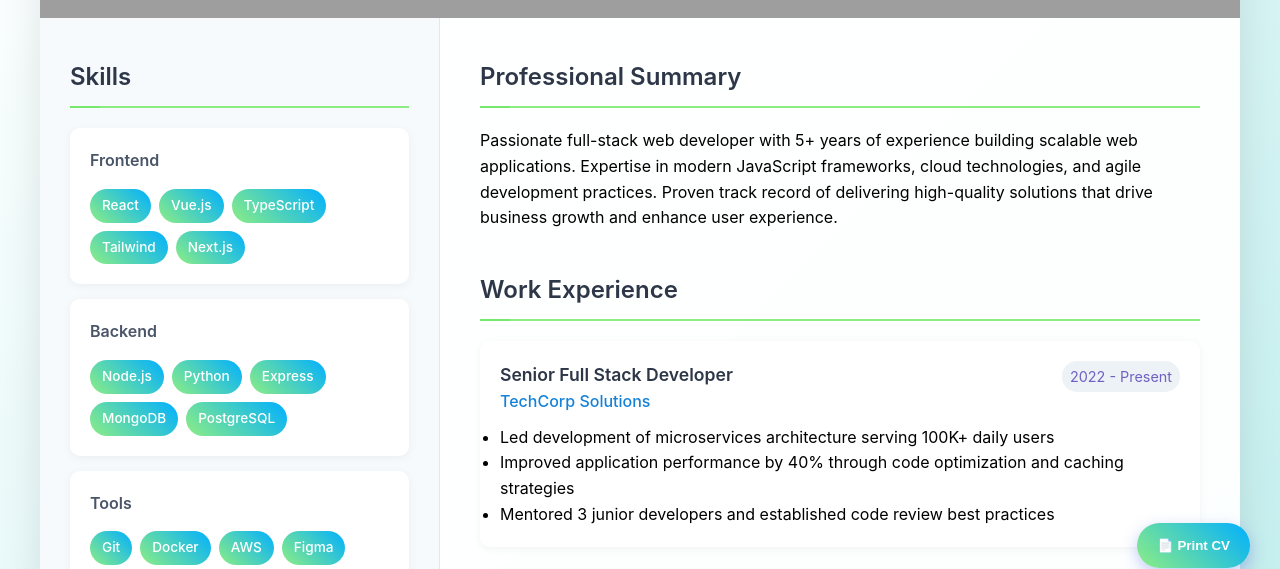
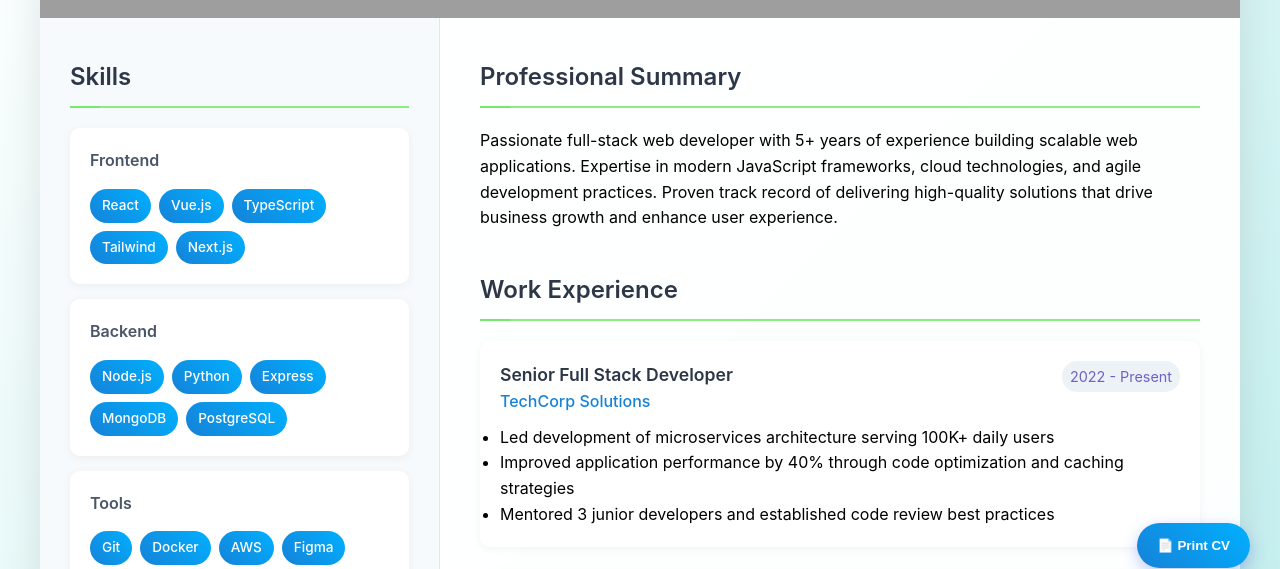
Before and after one commit to larrybird805/larrybird805.github.io, a plain HTML site: page index.html in a window 1280 px wide. Shown: the part 202-771 px from the top of the page. Drawn offline with Linux system fonts and the light colour scheme; grey boxes are pictures that could not be loaded.

Commit message:
Update index.html

```diff
--- a/index.html
+++ b/index.html
@@ -252,7 +252,7 @@
       }
 
       .skill-tag {
-        background: linear-gradient(45deg, #72e967cf, #01b0ff);
+        background: linear-gradient(45deg, #1582d8, #01b0ff);
         color: white;
         padding: 6px 12px;
         border-radius: 20px;
@@ -325,7 +325,7 @@
         position: fixed;
         bottom: 30px;
         right: 30px;
-        background: linear-gradient(45deg, #72e967cf, #01b0ff);
+        background: linear-gradient(45deg, #1582d8, #01b0ff);
         color: white;
         border: none;
         padding: 15px 20px;
@@ -748,7 +748,7 @@
             this.style.background = randomColor;
           });
           skill.addEventListener("mouseleave", function () {
-            this.style.background = "linear-gradient(45deg, #667eea, #764ba2)";
+            this.style.background = "linear-gradient(45deg, #1582d8, #01b0ff)";
           });
         });
       });
```
